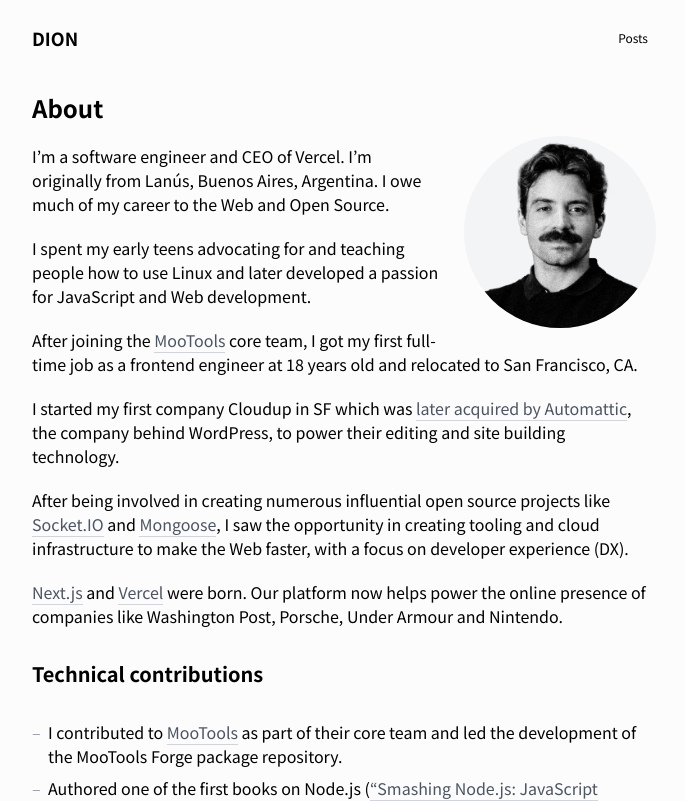
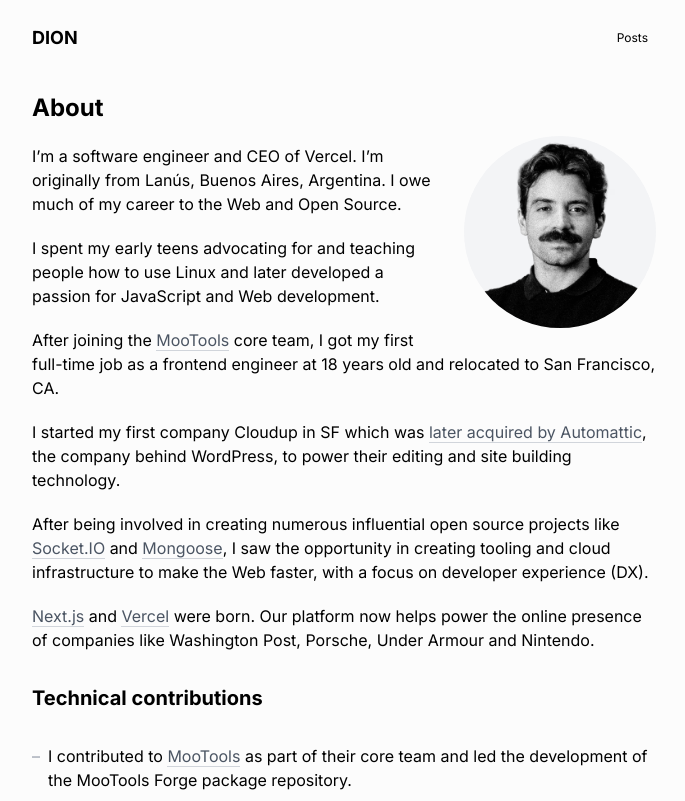
Before and after one commit to dionrun/blog, a Next.js app: page /about in a window 1280 px wide. Shown: the top 801 px of the page, without its empty margins (296-981 px from the left). Built offline with nearby package versions, Linux system fonts and the light colour scheme.

Commit message:
feat: 폰트를 Inter로 변경

```diff
--- a/app/layout.tsx
+++ b/app/layout.tsx
@@ -1,15 +1,12 @@
 import "./globals.css";
 
-import { Noto_Sans_KR } from "next/font/google";
+import { Inter } from "next/font/google";
 import { Analytics } from "./analytics";
 import { Header } from "./header";
 import { Footer } from "./footer";
 import { doge } from "./doge";
 
-const notoSansKr = Noto_Sans_KR({
-  subsets: ["latin"],
-  weight: ["400", "500", "600", "700"],
-});
+const inter = Inter({ subsets: ["latin"] });
 
 export const viewport = {
   themeColor: "transparent",
@@ -22,8 +19,8 @@
 }) {
   return (
     <html
-      lang="en"
-      className={`${notoSansKr.className} antialiased`}
+      lang="ko"
+      className={`${inter.className} antialiased`}
       suppressHydrationWarning={true}
     >
       <head>
```
